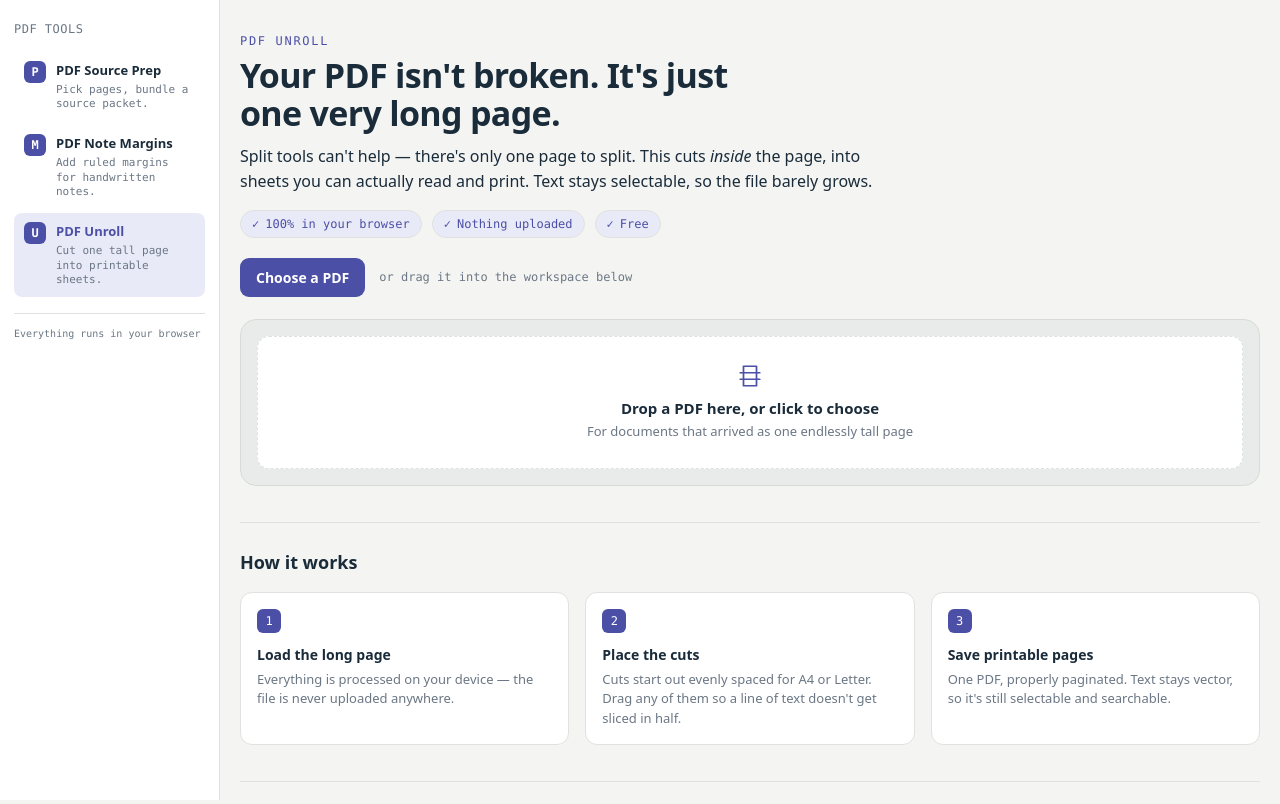
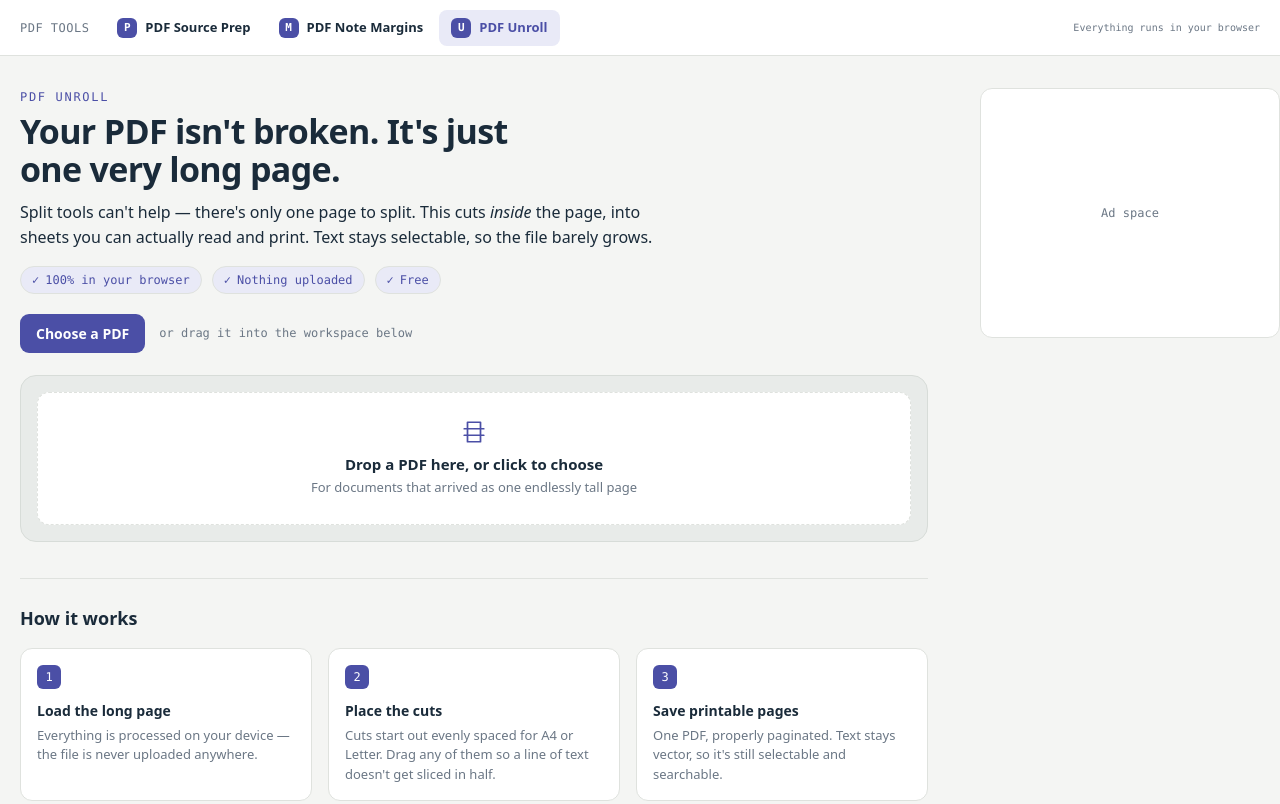
Before and after one commit to naanaajie/pdf4gpt, a plain HTML site: page pdf-unroll.html in a window 1280 px wide. Shown: the top 804 px of the page. Drawn offline with Linux system fonts and the light colour scheme.

Commit message:
Replace left sidebar with top nav bar and add right ad rail
Converts the fixed left tool-switcher sidebar into a sticky top
horizontal nav bar (Ezgif-style), and adds an empty 300px sticky
right-side ad rail for future Google AdSense placement. Ad rail
hides below 1100px; nav bar scrolls horizontally below 640px
instead of wrapping. Adjusts PDF Unroll's internal panel sticky
offset (16px→76px) to clear the new nav bar height. No changes to
PDF processing logic.

```diff
--- a/pdf-unroll.html
+++ b/pdf-unroll.html
@@ -71,40 +71,36 @@
   html,body{margin:0}
   body{background:var(--bg);color:var(--ink);font-family:var(--sans);
     font-size:15px;line-height:1.5;-webkit-font-smoothing:antialiased}
-  .wrap{max-width:1080px;margin:0 auto;padding:32px 20px 120px}
+  .wrap{flex:1 1 auto;max-width:1000px;margin:0;padding:32px 20px 120px}
 
-  /* ===== SHARED SIDEBAR — keep in sync across all tools ===== */
-  .toolnav{position:fixed;left:0;top:0;bottom:0;width:220px;overflow-y:auto;
-    background:var(--surface);border-right:1px solid var(--line);
-    padding:20px 14px;z-index:40}
-  .toolnav-brand{font-family:var(--mono);font-size:12px;color:var(--muted);
-    text-transform:uppercase;letter-spacing:.04em;margin:0 0 14px}
-  .toolnav ul{list-style:none;margin:0;padding:0;display:flex;flex-direction:column;gap:4px}
-  .toolnav-item a{display:flex;gap:10px;align-items:flex-start;padding:9px 10px;
-    border-radius:8px;text-decoration:none;color:var(--ink)}
-  .toolnav-item a:hover{background:var(--accent-soft)}
-  .toolnav-item a:focus-visible{outline:2px solid var(--accent-ring);outline-offset:2px}
-  .toolnav-item.is-current a{background:var(--accent-soft)}
-  .toolnav-icon{flex:0 0 auto;width:22px;height:22px;border-radius:6px;background:var(--accent);
-    color:#fff;font:700 12px/22px var(--mono);text-align:center}
-  .toolnav-name{display:block;font-size:13px;font-weight:600;color:var(--ink)}
-  .toolnav-item.is-current .toolnav-name{color:var(--accent)}
-  .toolnav-blurb{display:block;font-family:var(--mono);font-size:11px;color:var(--muted);
-    margin-top:2px;line-height:1.35}
-  .toolnav-foot{font-family:var(--mono);font-size:10px;color:var(--muted);
-    margin-top:16px;padding-top:12px;border-top:1px solid var(--line)}
-  @media (min-width:901px){ body{padding-left:220px} }
-  @media (max-width:900px){
-    .toolnav{position:static;width:auto;height:auto;border-right:none;
-      border-bottom:1px solid var(--line);padding:10px 14px;overflow:visible}
-    .toolnav-brand,.toolnav-foot{display:none}
-    .toolnav ul{flex-direction:row;overflow-x:auto;gap:8px;-webkit-overflow-scrolling:touch}
-    .toolnav-item{flex:0 0 auto}
-    .toolnav-item a{flex-direction:row;align-items:center;padding:7px 10px;
-      border:1px solid var(--line);border-radius:999px;white-space:nowrap}
-    .toolnav-blurb{display:none}
-  }
-  @media (prefers-reduced-motion:reduce){ .toolnav{scroll-behavior:auto} }
+  /* ===== SHARED TOP NAV + AD RAIL — keep in sync across all tools ===== */
+  .toolbar{position:sticky;top:0;z-index:60;background:var(--surface);
+    border-bottom:1px solid var(--line);display:flex;align-items:center;
+    gap:16px;padding:0 20px;height:56px;overflow-x:auto;-webkit-overflow-scrolling:touch}
+  .toolbar-brand{font-family:var(--mono);font-size:12px;color:var(--muted);
+    text-transform:uppercase;letter-spacing:.04em;white-space:nowrap;flex:0 0 auto}
+  .toolbar ul{list-style:none;margin:0;padding:0;display:flex;gap:4px;flex:0 0 auto}
+  .toolbar-item a{display:flex;gap:8px;align-items:center;padding:8px 12px;
+    border-radius:8px;text-decoration:none;color:var(--ink);white-space:nowrap}
+  .toolbar-item a:hover{background:var(--accent-soft)}
+  .toolbar-item a:focus-visible{outline:2px solid var(--accent-ring);outline-offset:2px}
+  .toolbar-item.is-current a{background:var(--accent-soft)}
+  .toolbar-icon{flex:0 0 auto;width:20px;height:20px;border-radius:6px;background:var(--accent);
+    color:#fff;font:700 11px/20px var(--mono);text-align:center}
+  .toolbar-name{font-size:13px;font-weight:600;color:var(--ink)}
+  .toolbar-item.is-current .toolbar-name{color:var(--accent)}
+  .toolbar-foot{font-family:var(--mono);font-size:10px;color:var(--muted);
+    white-space:nowrap;margin-left:auto;flex:0 0 auto;padding-left:16px}
+  @media (max-width:640px){ .toolbar-foot{display:none} }
+  @media (prefers-reduced-motion:reduce){ .toolbar{scroll-behavior:auto} }
+  .shell{max-width:1440px;margin:0 auto;display:flex;align-items:flex-start;gap:32px}
+  #ad-rail{flex:0 0 300px;width:300px;position:sticky;top:76px;
+    margin-top:32px;padding:16px;min-height:250px;
+    background:var(--surface);border:1px solid var(--line);border-radius:12px;
+    display:flex;align-items:center;justify-content:center;
+    font-family:var(--mono);font-size:12px;color:var(--muted)}
+  @media (max-width:1100px){ #ad-rail{display:none} }
+  /* ===== /SHARED TOP NAV + AD RAIL ===== */
   /* ===== /SHARED SIDEBAR ===== */
 
   /* landing */
@@ -219,7 +215,7 @@
   .toggle.disabled{opacity:.5;cursor:not-allowed}
 
   .panel{background:var(--surface);border:1px solid var(--line);border-radius:12px;
-    padding:15px;position:sticky;top:16px}
+    padding:15px;position:sticky;top:76px}
   .panel h3{font-family:var(--mono);font-size:11px;letter-spacing:.12em;text-transform:uppercase;
     color:var(--muted);margin:0 0 13px;font-weight:600}
   .field{margin-bottom:13px}
@@ -244,35 +240,35 @@
 </style>
 </head>
 <body>
-<!-- ===== SHARED SIDEBAR — keep in sync across all tools ===== -->
-<aside class="toolnav" aria-label="Tools">
-  <p class="toolnav-brand">PDF tools</p>
-  <nav aria-label="Tools"><ul id="toolnavList"></ul></nav>
-  <p class="toolnav-foot">Everything runs in your browser</p>
-</aside>
+<!-- ===== SHARED TOP NAV + AD RAIL — keep in sync across all tools ===== -->
+<header class="toolbar" aria-label="Tools">
+  <span class="toolbar-brand">PDF tools</span>
+  <nav aria-label="Tools"><ul id="toolbarList"></ul></nav>
+  <span class="toolbar-foot">Everything runs in your browser</span>
+</header>
 <script>
 (function(){
   var TOOLS = [
-    {href:"index.html", name:"PDF Source Prep", blurb:"Pick pages, bundle a source packet.", icon:"P"},
-    {href:"pdf-note-margins.html", name:"PDF Note Margins", blurb:"Add ruled margins for handwritten notes.", icon:"M"},
-    {href:"pdf-unroll.html", name:"PDF Unroll", blurb:"Cut one tall page into printable sheets.", icon:"U"}
+    {href:"index.html", name:"PDF Source Prep", icon:"P"},
+    {href:"pdf-note-margins.html", name:"PDF Note Margins", icon:"M"},
+    {href:"pdf-unroll.html", name:"PDF Unroll", icon:"U"}
   ];
   var here = location.pathname.split("/").pop() || "index.html";
-  var list = document.getElementById("toolnavList");
+  var list = document.getElementById("toolbarList");
   TOOLS.forEach(function(t){
     var current = t.href === here;
     var li = document.createElement("li");
-    li.className = "toolnav-item" + (current ? " is-current" : "");
+    li.className = "toolbar-item" + (current ? " is-current" : "");
     li.innerHTML =
       '<a href="' + t.href + '"' + (current ? ' aria-current="page"' : '') + '>' +
-      '<span class="toolnav-icon" aria-hidden="true">' + t.icon + '</span>' +
-      '<span><span class="toolnav-name">' + t.name + '</span>' +
-      '<span class="toolnav-blurb">' + t.blurb + '</span></span></a>';
+      '<span class="toolbar-icon" aria-hidden="true">' + t.icon + '</span>' +
+      '<span class="toolbar-name">' + t.name + '</span></a>';
     list.appendChild(li);
   });
 })();
 </script>
-<!-- ===== /SHARED SIDEBAR ===== -->
+<!-- ===== /SHARED TOP NAV + AD RAIL ===== -->
+<div class="shell">
 <div class="wrap">
 
 <header class="hero">
@@ -404,6 +400,8 @@
   <a href="/privacy-policy">Privacy</a> · <a href="/about">About</a> · <a href="/contact">Contact</a> · <a href="/blog">Blog</a>
 </footer>
 
+</div>
+<aside id="ad-rail" aria-label="Advertisement">Ad space</aside>
 </div>
 
 <script>
```
Also changed, not shown: index.html (+46 -49 lines), pdf-note-margins.html (+46 -49 lines).
